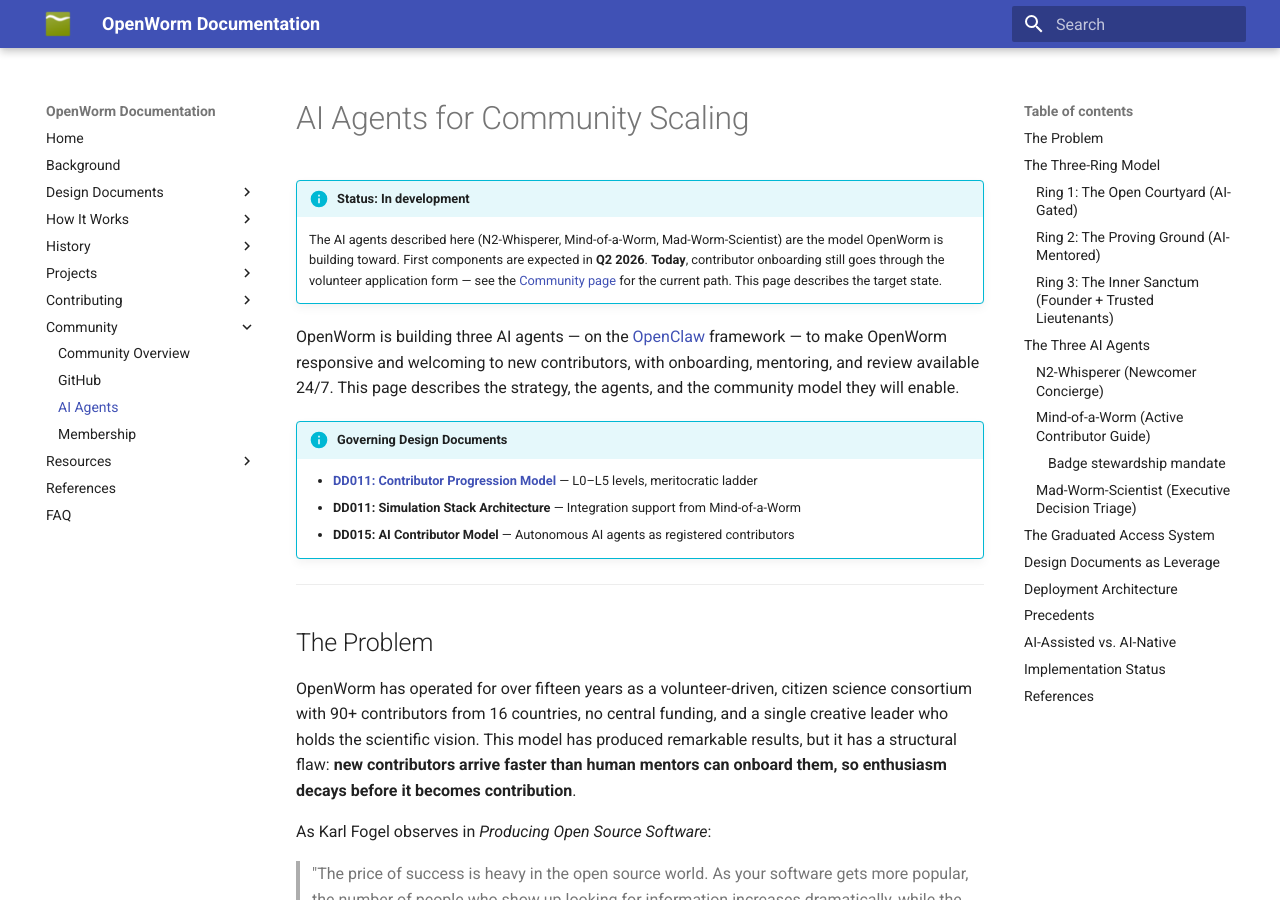
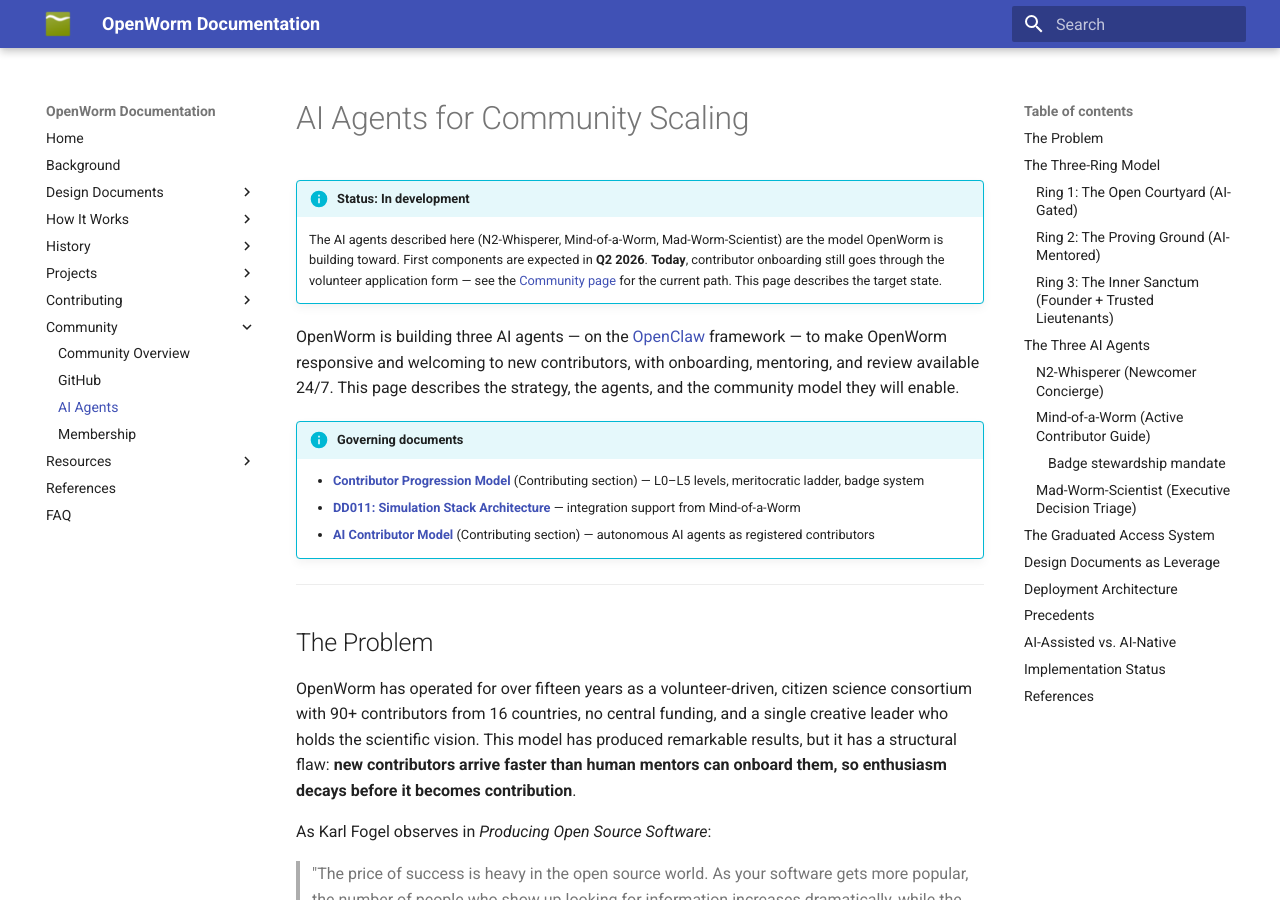
Before and after one commit to openworm/openworm_docs, an MkDocs documentation site: the page built from docs/Community/ai_agents.md, in a window 1280 px wide and 900 px high. Built offline with MkDocs 1.6.1 and Material for MkDocs 9.7.7, drawn with Linux system fonts in a browser that asks for light colours; some of the changed text lies outside the part shown.

Commit message:
ai_agents: fix DD numbering in governing-docs callout
- Contributor Progression Model is a Contributing-section page, not a DD
  (it was mislabeled DD011; DD011 is Simulation Stack Architecture).
- AI Contributor Model is a Contributing-section page, not DD015
  (DD015 is Closed Loop Touch Response). Fixed the callout + the AI-native
  cross-reference lower in the page.
- Linked all three to their real targets.

Co-Authored-By: Claude Opus 4.8 (1M context) <noreply@anthropic.com>

```diff
--- a/docs/Community/ai_agents.md
+++ b/docs/Community/ai_agents.md
@@ -6,10 +6,10 @@
 
 OpenWorm is building three AI agents — on the [OpenClaw](https://github.com/openclaw) framework — to make OpenWorm responsive and welcoming to new contributors, with onboarding, mentoring, and review available 24/7. This page describes the strategy, the agents, and the community model they will enable.
 
-!!! info "Governing Design Documents"
-    - **[DD011: Contributor Progression Model](../contributing/contributor-progression.md)** — L0–L5 levels, meritocratic ladder
-    - **DD011: Simulation Stack Architecture** — Integration support from Mind-of-a-Worm
-    - **DD015: AI Contributor Model** — Autonomous AI agents as registered contributors
+!!! info "Governing documents"
+    - **[Contributor Progression Model](../contributing/contributor-progression.md)** (Contributing section) — L0–L5 levels, meritocratic ladder, badge system
+    - **[DD011: Simulation Stack Architecture](../design_documents/DD011_Simulation_Stack_Architecture.md)** — integration support from Mind-of-a-Worm
+    - **[AI Contributor Model](../contributing/ai-contributors.md)** (Contributing section) — autonomous AI agents as registered contributors
 
 ---
 
@@ -230,7 +230,7 @@ This approach is informed by several production deployments:
 
 ## AI-Assisted vs. AI-Native
 
-This page describes the **AI-assisted model** where AI agents help human contributors. OpenWorm also explores an **AI-native model** where autonomous AI agents register as independent contributors — see DD015: AI Contributor Model for that complementary approach.
+This page describes the **AI-assisted model** where AI agents help human contributors. OpenWorm also explores an **AI-native model** where autonomous AI agents register as independent contributors — see the [AI Contributor Model](../contributing/ai-contributors.md) for that complementary approach.
 
 ---
 
```
